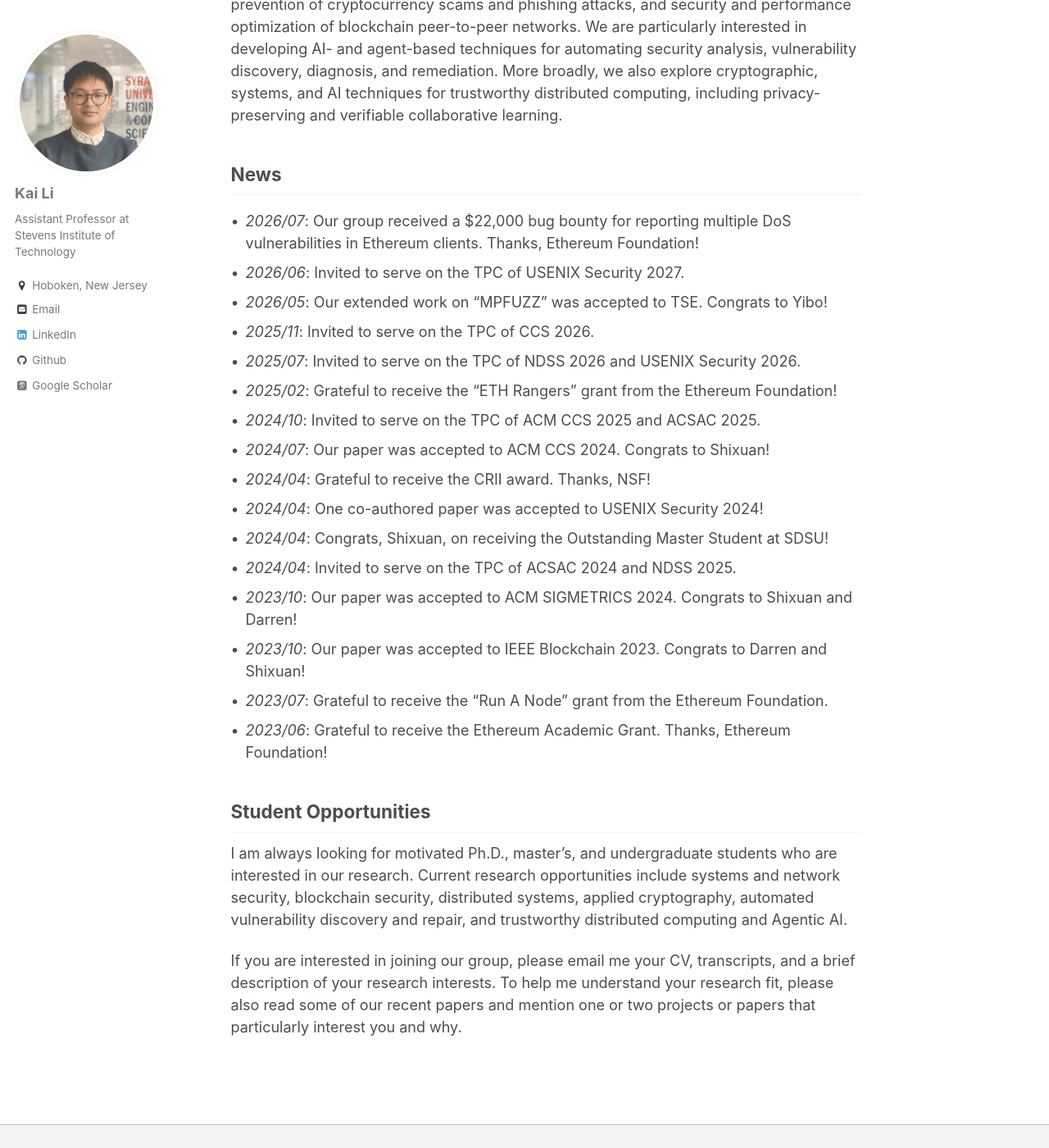
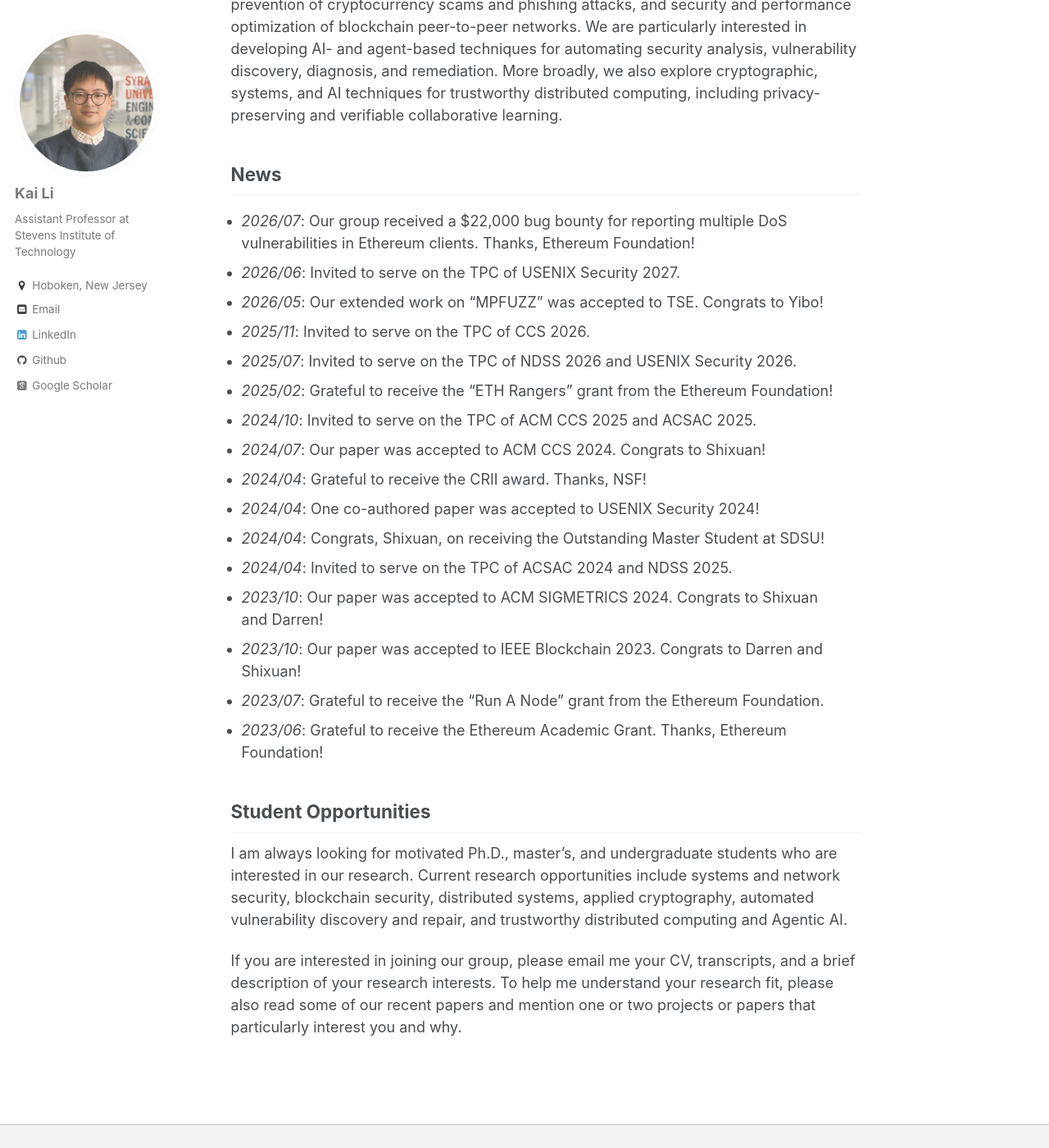
Before and after one commit to likai1993/likai1993.github.io, a Jekyll site: the page built from _pages/about.md, in a window 1280 px wide and 1400 px high, scrolled down 557 px. Shown: the whole window at 82% size. Built offline with Jekyll 4.4.1, drawn with Linux system fonts in a browser that asks for light colours; some web fonts are replaced.

Commit message:
Update main.scss

```diff
--- a/assets/css/main.scss
+++ b/assets/css/main.scss
@@ -38,20 +38,7 @@
 @import "vendor/magnific-popup/magnific-popup";
 @import "print";
 
-/* News list: remove default indentation */
-.news-list ul {
-  list-style: none;
-  margin-left: 0 !important;
-  padding-left: 0 !important;
+.news-list {
+  position: relative;
+  left: -1.5em;
 }
-
-.news-list li {
-  position: relative;
-  padding-left: 1em;
-}
-
-.news-list li::before {
-  content: "•";
-  position: absolute;
-  left: 0;
-}
```
